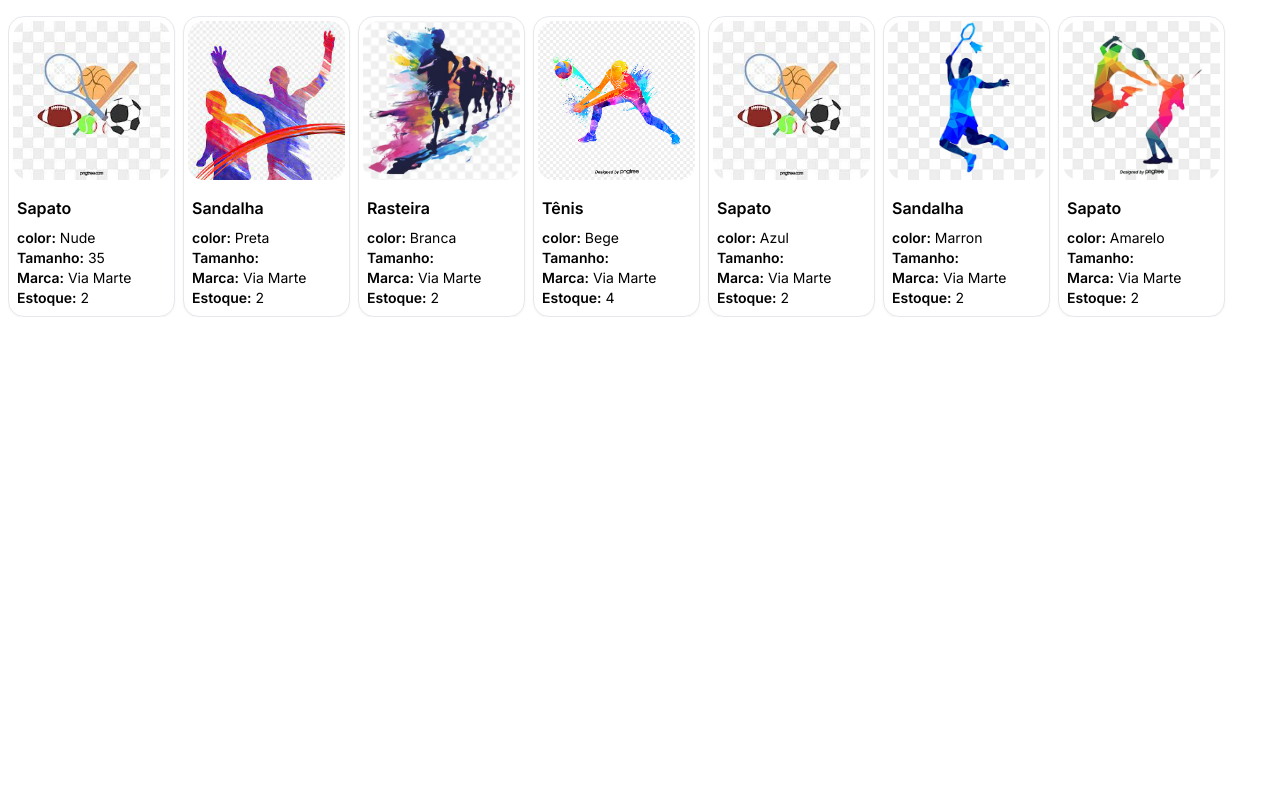
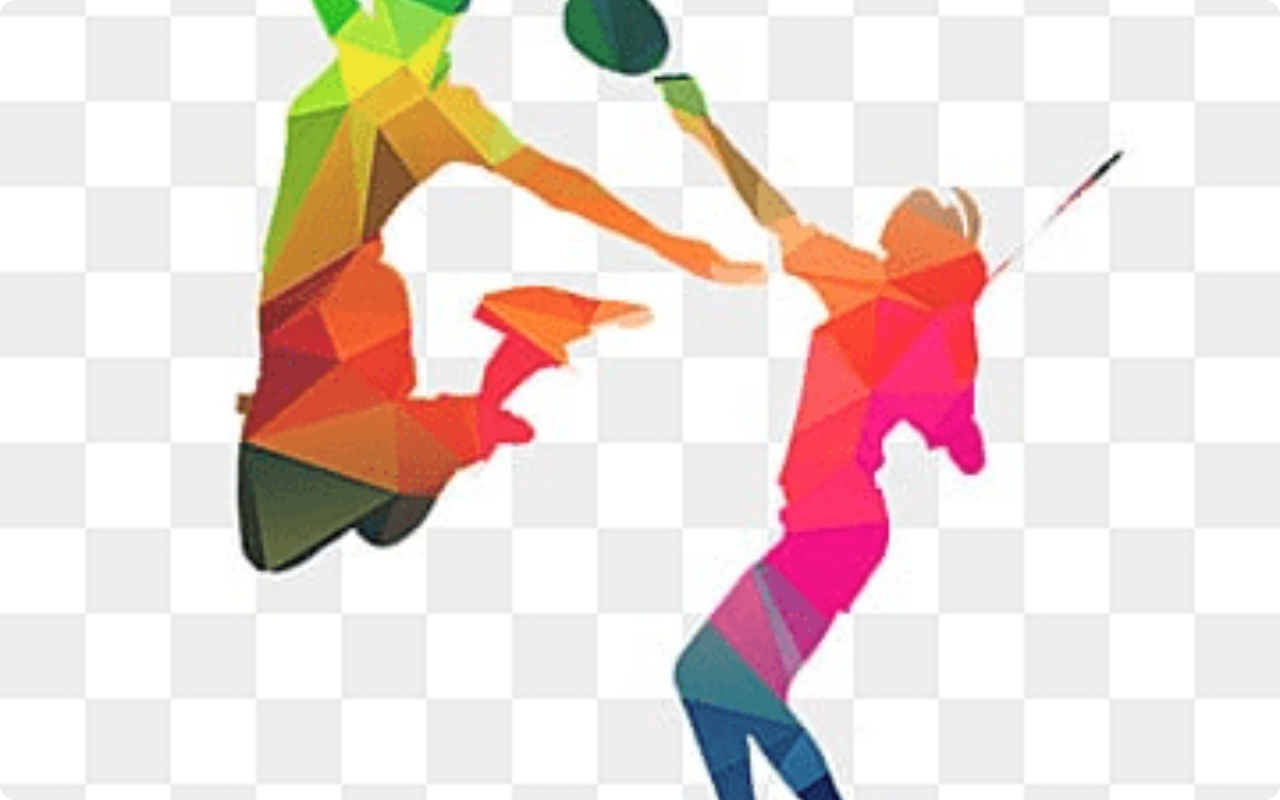
Before and after one commit to joao-arce/app-screenshot, a Next.js app: page / in a window 1280 px wide. Built offline with nearby package versions, Linux system fonts and the light colour scheme.

Commit message:
fix: correcting card size

```diff
--- a/src/components/items.tsx
+++ b/src/components/items.tsx
@@ -14,9 +14,9 @@ const Items = () => {
 	return (
 		<div className="flex gap-2 overflow-auto [&::-webkit-scrollbar]:hidden">
 			{products.map((p) => (
-				<Card key={p.id} className="min-w-[167px] rounded-2xl">
+				<Card key={p.id} className="min-w-[300px] rounded-2xl">
 					<CardContent className="p-0 px-1 pt-1">
-						<div className="relative h-[159px] w-full">
+						<div className="h-[300px] w-full">
 							<Image
 								fill
 								className="object-cover rounded-2xl"
```
